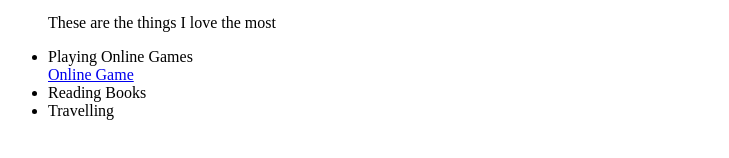
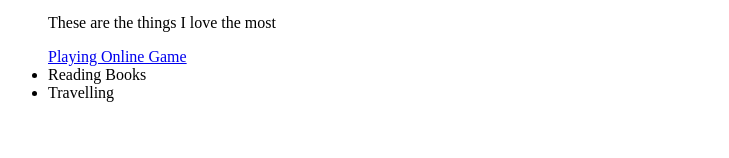
Before and after one commit to dhs17y1hwongcheeyew/dhs17y1hwongcheeyew.github.io, a plain HTML site: page index.html in a window 1280 px wide. Shown: the part 136-294 px from the top of the page, without its empty margins (0-729 px from the left). Drawn offline with Linux system fonts and the light colour scheme.

Commit message:
Update index.html

```diff
--- a/index.html
+++ b/index.html
@@ -9,8 +9,7 @@ My name is Wong Chee Yew. I am a student of Dunman High School. Currently in 1st
 <a href ="www.dhs.sg"> Dunman High School  </a>
 <img src="photo.jpg"/><ul>
 <p>These are the things I love the most </p>
-<li>Playing Online Games</li>
-<a href="http://blog.dota2.com/"> Online Game</a>
+<a href="https://lol.garena.com/home"> Playing Online Game</a>
 <li>Reading Books</li>
 <li>Travelling</li>
 </ul>
```
